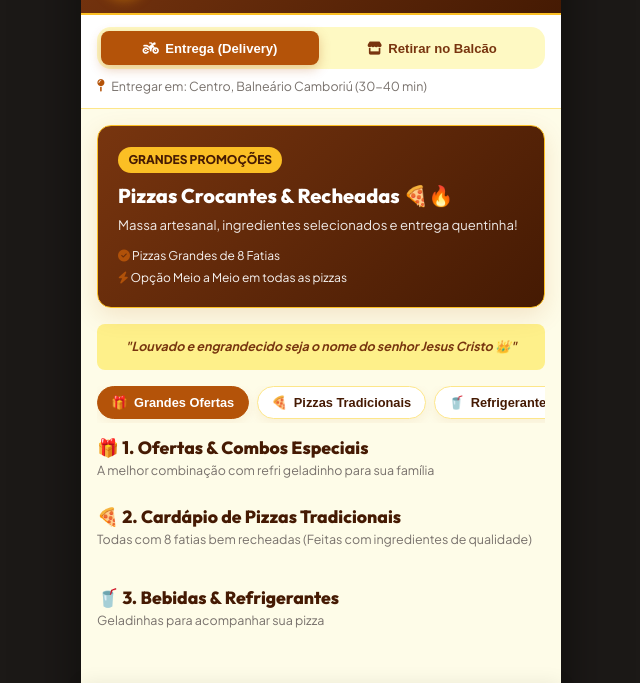
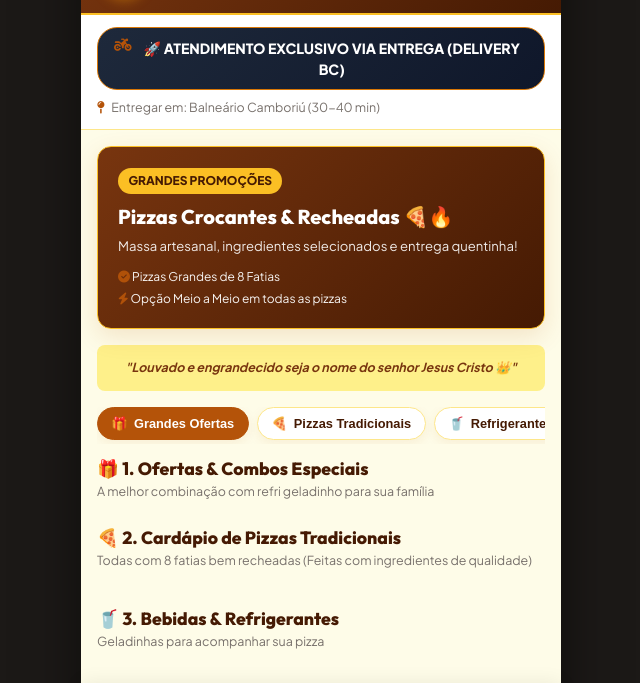
Before and after one commit to Elieder2024/reidosreis-delivery, a plain HTML site: page index.html in a window 1280 px wide. Shown: the part 65-748 px from the top of the page, without its empty margins (319-959 px from the left). Drawn offline with Linux system fonts and the light colour scheme; no server answers.

Commit message:
Atualizacao automatica Rei dos Reis - 16/08/2026 10:41

```diff
--- a/index.html
+++ b/index.html
@@ -31,19 +31,14 @@
       </div>
     </header>
 
-    <!-- DELIVERY / PICKUP TOGGLE BAR -->
+    <!-- DELIVERY ONLY BAR -->
     <section class="fulfillment-bar">
-      <div class="fulfillment-toggle">
-        <button class="f-btn active" id="f-btn-delivery" onclick="setFulfillmentMode('delivery')">
-          <i class="fa-solid fa-motorcycle"></i> Entrega (Delivery)
-        </button>
-        <button class="f-btn" id="f-btn-pickup" onclick="setFulfillmentMode('pickup')">
-          <i class="fa-solid fa-store"></i> Retirar no Balcão
-        </button>
+      <div class="fulfillment-toggle" style="background: linear-gradient(135deg, #1e293b 0%, #0f172a 100%); color: #ffffff; padding: 0.6rem 1rem; border-radius: 20px; text-align: center; font-weight: 800; font-size: 0.88rem; border: 1px solid #d97706;">
+        <i class="fa-solid fa-motorcycle text-gold"></i> 🚀 ATENDIMENTO EXCLUSIVO VIA ENTREGA (DELIVERY BC)
       </div>
       <div class="address-subbar">
         <i class="fa-solid fa-map-pin text-gold"></i>
-        <span id="delivery-address-display">Entregar em: Centro, Balneário Camboriú (30-40 min)</span>
+        <span id="delivery-address-display">Entregar em: Balneário Camboriú (30-40 min)</span>
       </div>
     </section>
 
```
